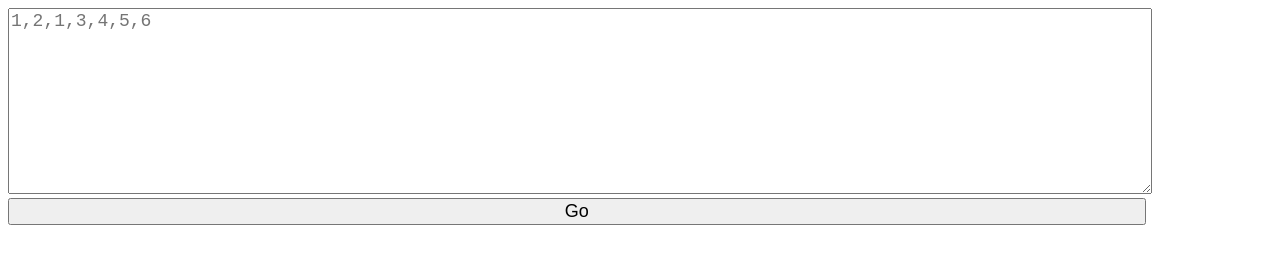
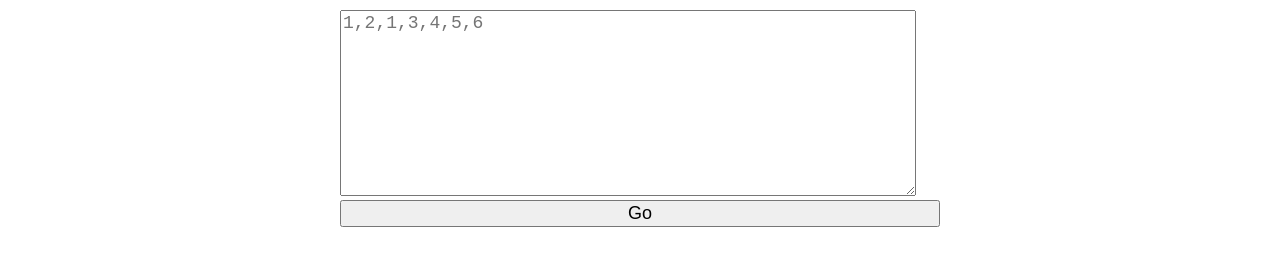
Before and after one commit to fr440305/statcalc, a plain HTML site: page index.html in a window 1280 px wide. Drawn offline with nearby package versions, Linux system fonts and the light colour scheme.

Commit message:
Change style

```diff
--- a/index.html
+++ b/index.html
@@ -5,8 +5,15 @@
 	<meta charset='utf8'>
 	<meta name="viewport" content="width=device-width, initial-scale=1">
 	<style>
+body {
+	top: 0;
+	left: 0;
+	max-width: 600px;
+	margin: 0 auto;
+	padding: 10px;
+}
 table {
-	max-width: 95%;
+	max-width: 100%;
 	margin: 0 auto;
 	margin-top: 5px;
 }
@@ -17,7 +24,7 @@ table, tr, td {
 
 textarea {
 	font-size: 18px;
-	width: 90%;
+	width: 95%;
 	height: 10em;
 	margin: 0 auto;
 }
@@ -27,7 +34,7 @@ input {
 }
 
 #btn_calculate {
-	width: 90%;
+	width: 100%;
 	margin: 0 auto;
 }
 
```
